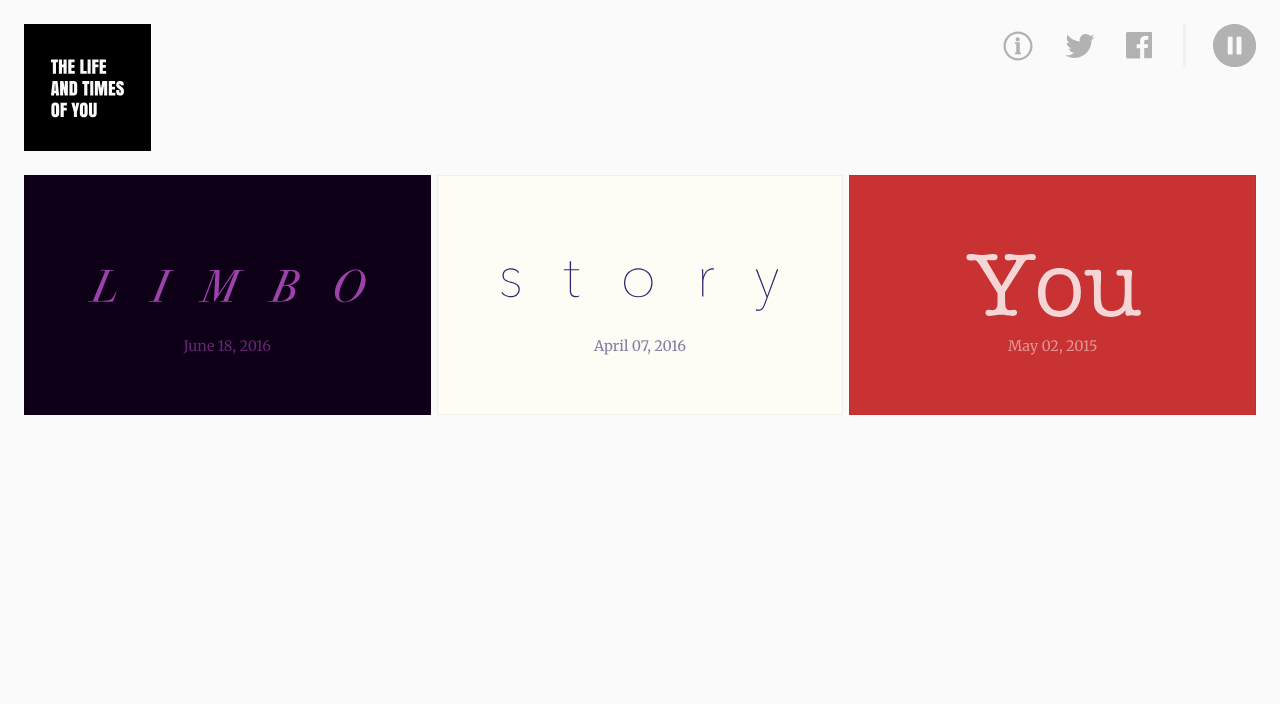
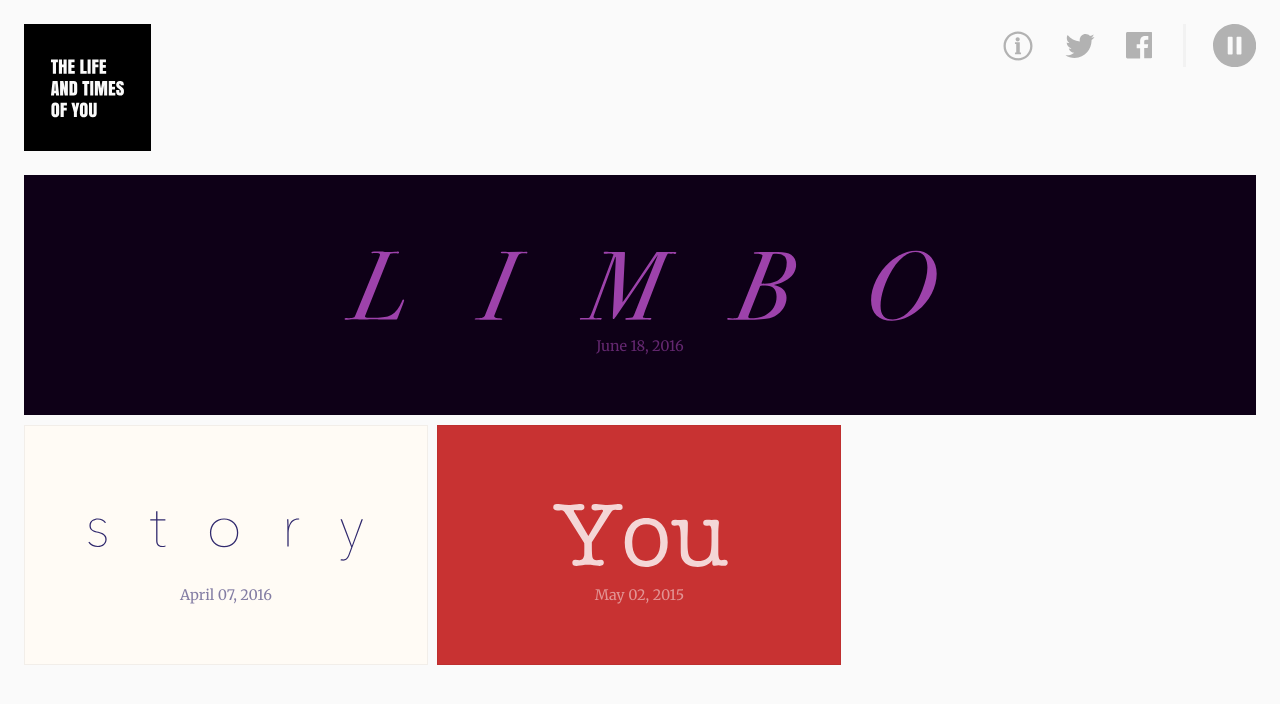
Before and after one commit to lifetimesyou/lifetimesyou, a Jekyll site: the page built from index.html, in a window 1280 px wide. Shown: the top 704 px of the page. Built offline with Jekyll 4.4.1, drawn with Linux system fonts in a browser that asks for light colours.

Commit message:
First post is full width

```diff
--- a/_layouts/home.html
+++ b/_layouts/home.html
@@ -63,13 +63,13 @@
 
 	<div id="posts">
 		{% for post in site.posts %}
-
-			<a href="{{post.url}}" style="background-color: {{post.color2}}; fill: {{post.color1}}; color: {{post.color1}}">
-				<span></span>
-				{% include titles/{{ post.date | date: '%Y-%m-%d'}}-{{ post.title | downcase }}.svg %}
-				<span>{{post.date | date: '%B %d, %Y'}}</span>
-			</a>
-
+			<div class="post-wrapper">
+				<a href="{{post.url}}" style="background-color: {{post.color2}}; fill: {{post.color1}}; color: {{post.color1}}">
+					<span></span>
+					{% include titles/{{ post.date | date: '%Y-%m-%d'}}-{{ post.title | downcase }}.svg %}
+					<span>{{post.date | date: '%B %d, %Y'}}</span>
+				</a>
+			</div>
 		{% endfor %}
 	</div>
 
--- a/assets/css/style.scss
+++ b/assets/css/style.scss
@@ -5,7 +5,7 @@
 	font-family: 'Merriweather', serif;
 	font-size: 24px;
 	background-color: hsl(0, 0, 98);
-	padding: 0 1em;
+	padding: 0 0.8em;
 }
 
 svg {
@@ -17,7 +17,7 @@
 }
 
 header {
-	padding: 1em 0;
+	padding: 1em 0.2em 0.8em;
 	display: flex;
 	justify-content: space-between;
 	align-items: flex-start;
@@ -78,13 +78,21 @@
 	display: flex;
 	height: 100%;
 	flex-wrap: wrap;
-	justify-content: space-between;
 
 	text-align: center;
 	svg {
 		display: block;
 		width: 90%;
 		height: 3em;
+	}
+
+	.post-wrapper {
+		padding: .2em;
+		width: 33.3%;
+	}
+
+	.post-wrapper:first-child {
+		width: 100%;
 	}
 
 	a {
@@ -95,9 +103,7 @@
 		text-decoration: none;
 		color: inherit;
 		padding: 2em;
-		width: 33%;
 		height: 10em;
-		margin-bottom: .4em;
 
 		border: 1px solid rgba(0, 0, 0, 0.05);
 	}
@@ -150,8 +156,8 @@
 @media screen and (max-width: 1024px) {
 
 #posts {
-	a {
-		width: 49.5%;
+	.post-wrapper {
+		width: 50%;
 	}
 }
 
@@ -160,7 +166,7 @@
 @media screen and (max-width: 680px) {
 
 #posts {
-	a {
+	.post-wrapper {
 		width: 100%;
 	}
 }
```
